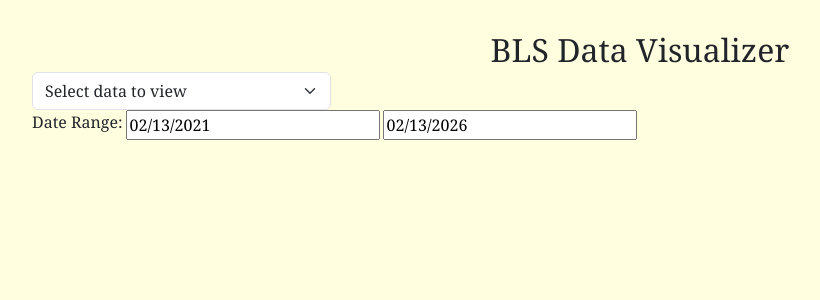
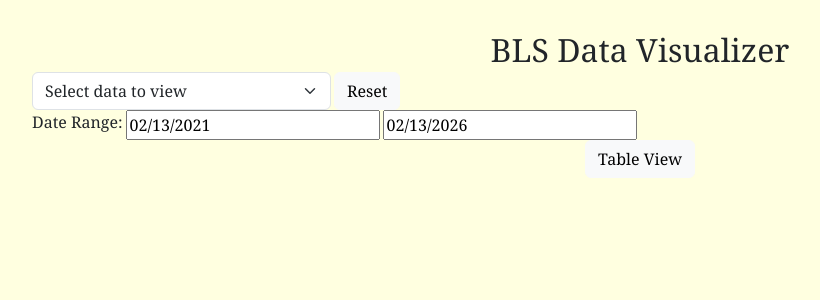
Before and after one commit to BoaringTech/BLSApp, a React (Vite) app in the folder Frontend/: page / in a window 1280 px wide. Shown: the top 300 px of the page, without its empty margins (0-820 px from the left). Built offline with nearby package versions, Linux system fonts and the light colour scheme; the HTML template or start-up script is replaced by a standard one.

Commit message:
Added components for buttons with 2 states and a button that executes a command. Added these components to App. Added a reset button to reset selections for the date and and toggleable button.

```diff
--- a/Frontend/src/App.tsx
+++ b/Frontend/src/App.tsx
@@ -1,12 +1,21 @@
 import { useState } from "react";
 import Selector from "./Components/Selector";
 import DateRange from "./Components/DateRange";
+import ToggleableButton from "./Components/ToggleableButton";
 
 import "./App.css";
+import CommandButton from "./Components/CommandButton";
 
 function App() {
   const [startDate, setStartDate] = useState<Date | null>(null);
   const [endDate, setEndDate] = useState<Date | null>(null);
+  const [toggleChartTable, setToggleChartTable] = useState(true);
+
+  const Reset = () => {
+    setStartDate(null);
+    setEndDate(null);
+    toggleChartTable && setToggleChartTable(false);
+  };
 
   return (
     <>
@@ -21,6 +30,7 @@
             "Software Engineer job in Florida",
           ]}
         />
+        <CommandButton text="Reset" onClick={Reset} />
       </div>
       <DateRange
         startDate={startDate}
@@ -28,6 +38,12 @@
         setStartDate={setStartDate}
         setEndDate={setEndDate}
       />
+      <ToggleableButton
+        trueText="Table View"
+        falseText="Chart View"
+        buttonState={toggleChartTable}
+        onClick={() => setToggleChartTable(!toggleChartTable)}
+      />
     </>
   );
 }
--- /dev/null
+++ b/Frontend/src/Components/CommandButton.tsx
@@ -0,0 +1,14 @@
+interface Props {
+  text: string;
+  onClick: () => void;
+}
+
+function CommandButton({ text, onClick }: Props) {
+  return (
+    <button className="btn btn-light" onClick={onClick}>
+      {text}
+    </button>
+  );
+}
+
+export default CommandButton;
--- /dev/null
+++ b/Frontend/src/Components/ToggleableButton.tsx
@@ -0,0 +1,23 @@
+import { useState } from "react";
+
+interface Props {
+  falseText: string;
+  trueText: string;
+  buttonState: boolean;
+  onClick: () => void;
+}
+
+function ToggleableButton({
+  falseText,
+  trueText,
+  buttonState,
+  onClick,
+}: Props) {
+  return (
+    <button className="btn btn-light" onClick={onClick}>
+      {buttonState ? trueText : falseText}
+    </button>
+  );
+}
+
+export default ToggleableButton;
```
Also changed, not shown: Frontend/src/Components/Button.tsx (deleted, +0 -26 lines).
